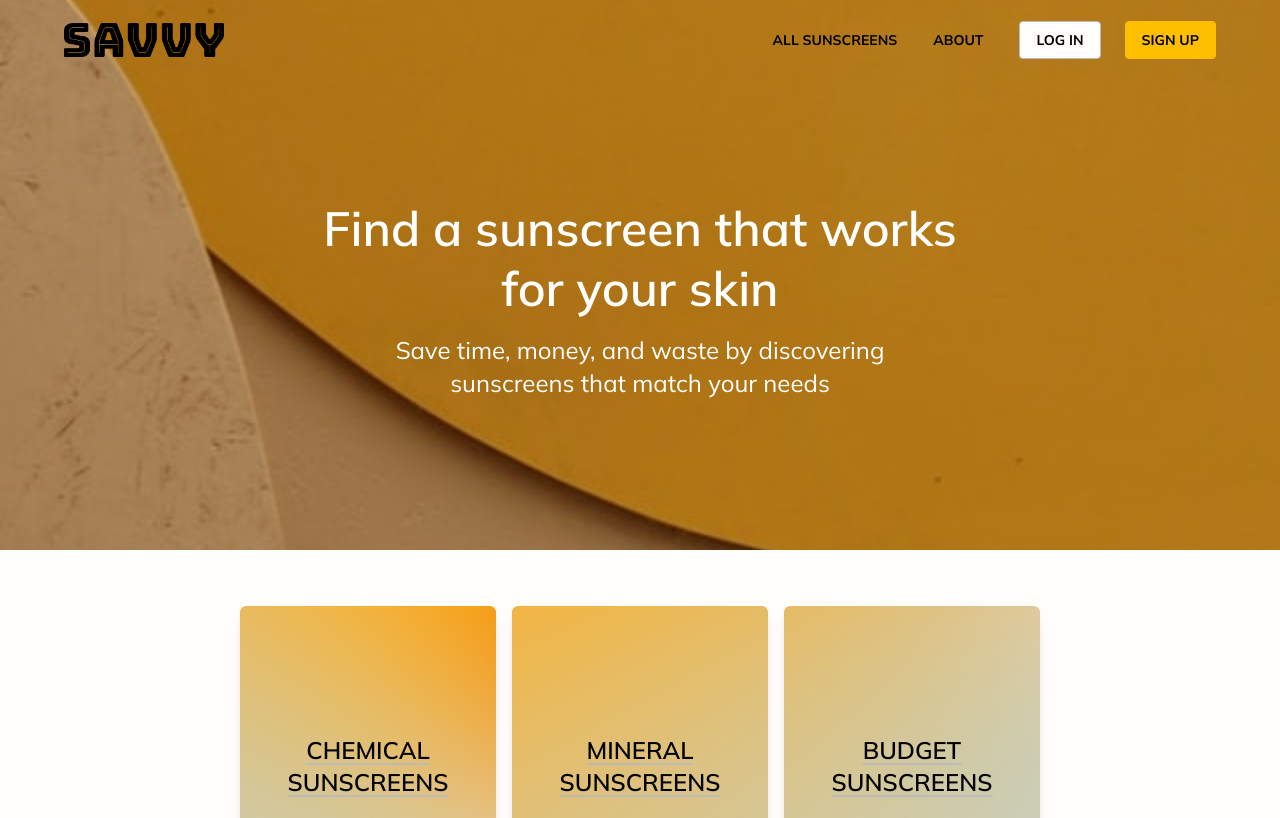
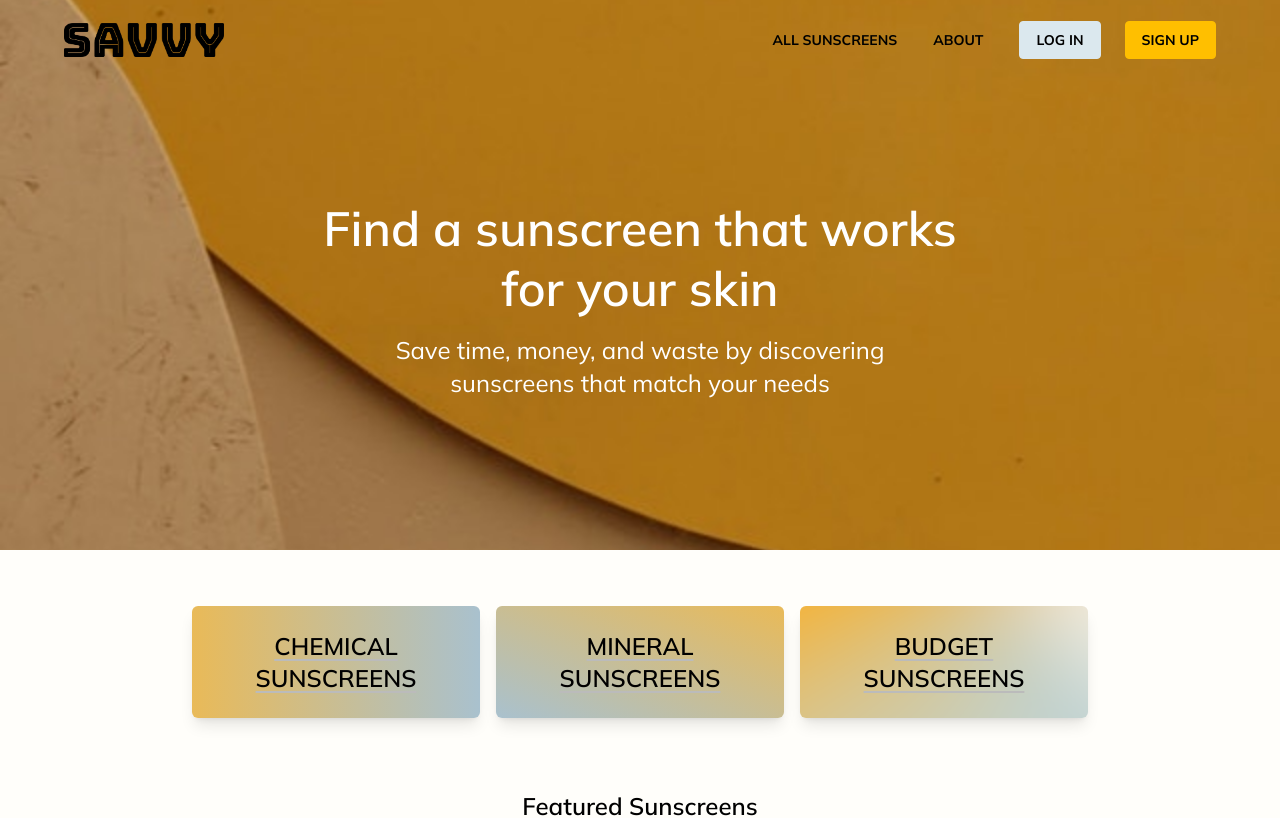
Before and after one commit to shannon-n-lin/sunscreen-savvy, a React (Vite) app in the folder frontend/: page / in a window 1280 px wide. Shown: the top 818 px of the page. Built offline with nearby package versions, Linux system fonts and the light colour scheme; no server answers.

Commit message:
Update button colors and dimensions

```diff
--- a/frontend/src/index.css
+++ b/frontend/src/index.css
@@ -34,10 +34,10 @@
 
 @layer components {
   button.btn-primary {
-    @apply border border-yellow bg-yellow hover:bg-lt-blue hover:border-lt-blue;
+    @apply border border-yellow bg-yellow hover:bg-white hover:border-med-gray;
   }
   button.btn-secondary {
-    @apply border border-med-gray bg-off-white hover:bg-lt-blue;
+    @apply border border-lt-blue bg-lt-blue hover:bg-white hover:border-med-gray;
   }
   button.btn-dropdown {
     @apply  w-28 border border-med-gray bg-white
--- a/frontend/src/pages/IndexPage.jsx
+++ b/frontend/src/pages/IndexPage.jsx
@@ -28,8 +28,8 @@ export default function IndexPage() {
         {user && <h2 className='text-center mt-16'>Welcome, {user}!</h2>}
       </div>
 
-      <div className='max-w-[90%] grid grid-cols-1 sm:grid-cols-3 gap-4 justify-center mx-auto my-14'>
-        <div className='h-40 sm:h-60 md:h-80 lg:w-64 rounded-md bg-[url("src/assets/gradient1.png")] bg-cover bg-bottom
+      <div className='max-w-[90%] grid grid-cols-1 sm:grid-cols-3 gap-4 justify-center mx-auto mt-14 mb-8'>
+        <div className='h-28 lg:w-72 rounded-md bg-gradient-to-l to-[#e9ba58] from-med-blue bg-cover bg-bottom
         flex justify-center items-center shadow-lg'>
           <Link to='/chemical-sunscreens'>
             <h2 className='text-center mx-8 uppercase sm:text-xl md:text-2xl'>
@@ -37,7 +37,7 @@ export default function IndexPage() {
             </h2>
           </Link>
         </div>
-        <div className='h-40 sm:h-60 md:h-80 lg:w-64 rounded-md bg-[url("src/assets/gradient2.png")] bg-cover
+        <div className='h-28 lg:w-72 rounded-md bg-gradient-to-tr to-[#e9ba58] from-med-blue bg-cover
         flex justify-center items-center shadow-lg'>
           <Link to='/mineral-sunscreens'>
             <h2 className='text-center mx-8 uppercase sm:text-xl md:text-2xl'>
@@ -45,7 +45,7 @@ export default function IndexPage() {
             </h2>
           </Link>
         </div>
-        <div className='h-40 sm:h-60 md:h-80 lg:w-64 rounded-md bg-[url("src/assets/gradient2.png")] bg-cover bg-top
+        <div className='h-28 lg:w-72 rounded-md bg-[url("src/assets/gradient2.png")] bg-cover bg-top
         flex justify-center items-center shadow-lg'>
           <Link to='/budget-sunscreens'>
             <h2 className='text-center mx-8 uppercase sm:text-xl md:text-2xl'>
```
Also changed, not shown: 1 other file (tests, documents, lock files or other folders).
